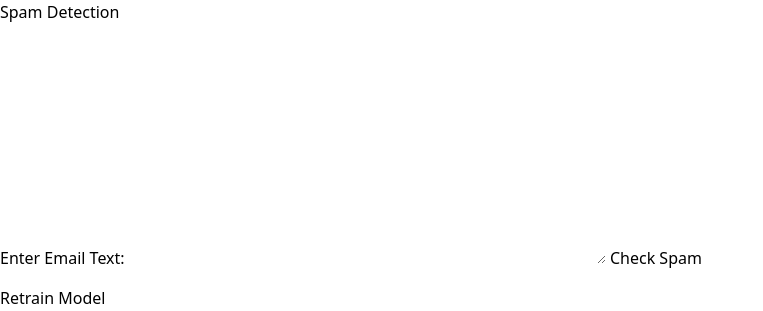
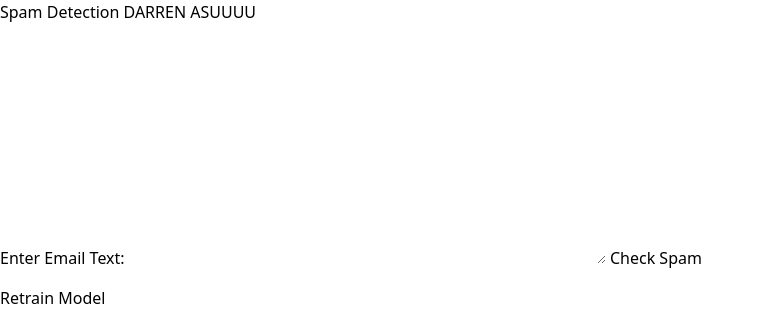
Before and after one commit to Crisnanda18/Racist-Comment-Detection, a Flask app: page / in a window 1280 px wide. Shown: the top 311 px of the page, without its empty margins (0-763 px from the left). Run offline with Flask 3, Linux system fonts and the light colour scheme.

Commit message:
Halo ini darren

```diff
--- a/templates/index.html
+++ b/templates/index.html
@@ -14,7 +14,7 @@
   </head>
   <body>
     <div class="container">
-      <h2>Spam Detection</h2>
+      <h2>Spam Detection DARREN ASUUUU</h2>
       <form action="/predict" method="post">
         <label for="email">Enter Email Text:</label>
         <textarea id="email" name="email" rows="10" cols="50" required></textarea>
```
